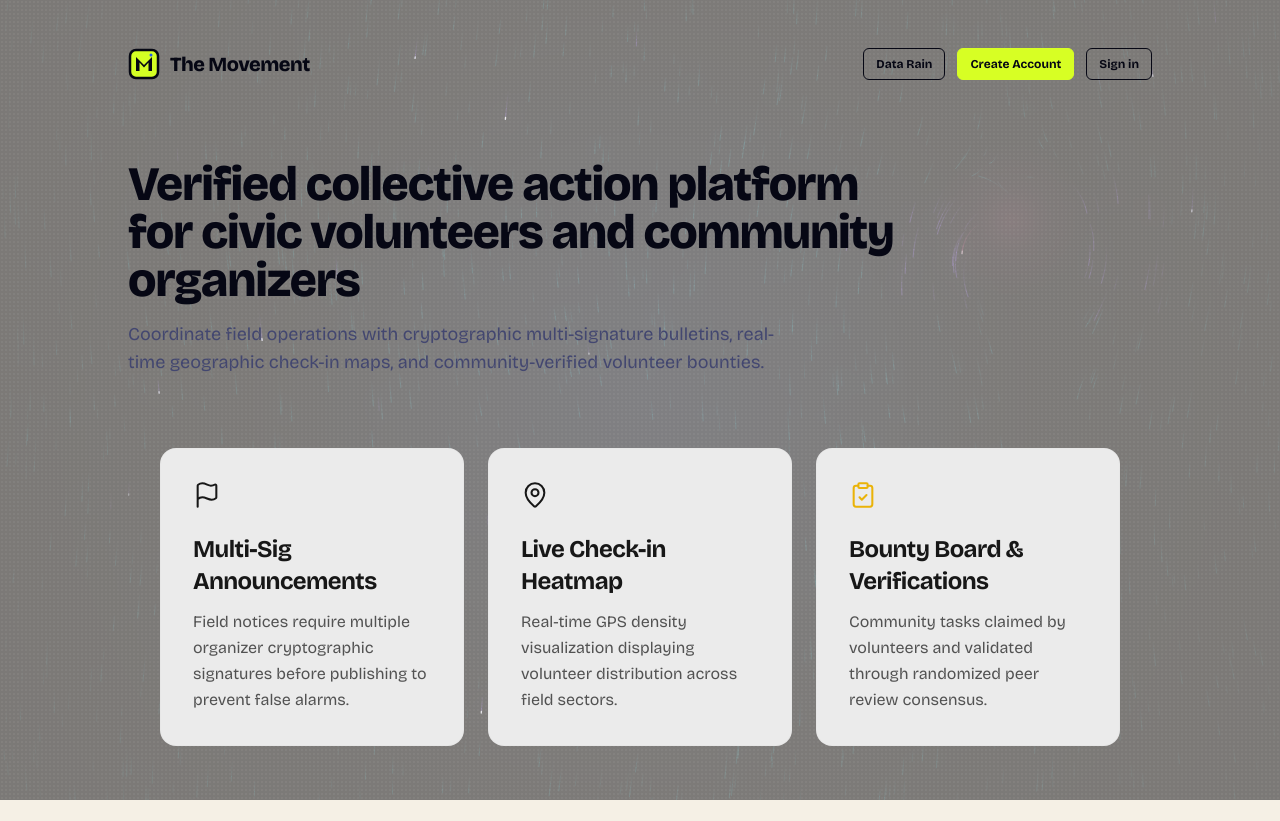
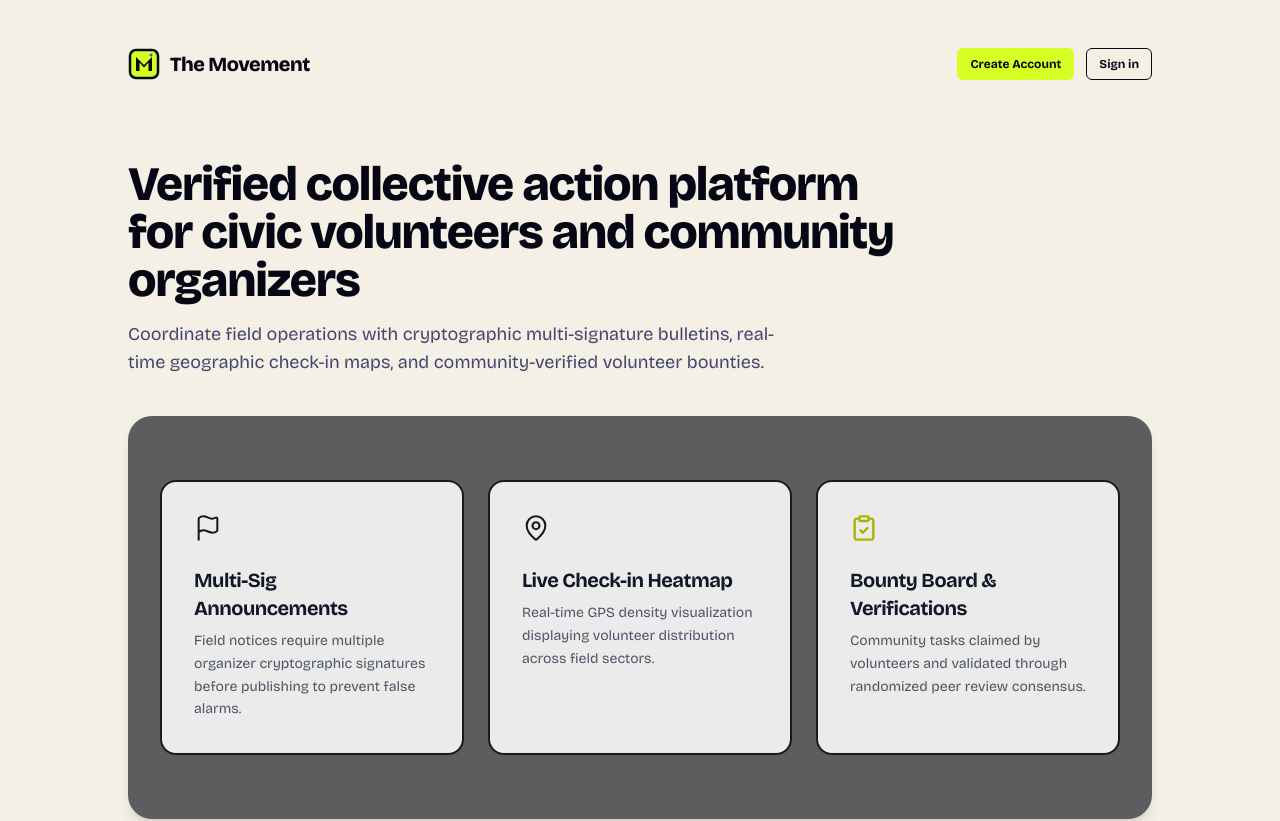
Before and after one commit to JanardhanS56/The-movement-v2, a Next.js app: page / in a window 1280 px wide. Shown: the top 821 px of the page. Built offline with nearby package versions, Linux system fonts and the light colour scheme.

Commit message:
feat(ui): update FeatureCards with dark slate canvas wrapper, high-contrast borders, lime accents, and remove data rain option

```diff
--- a/src/app/page.tsx
+++ b/src/app/page.tsx
@@ -6,7 +6,6 @@ import { useRouter } from "next/navigation"
 import { useAuth } from "@/components/providers/AuthProvider"
 import { Button } from "@/components/ui/button"
 import { Monogram } from "@/components/shared/Monogram"
-import DataRain from "@/components/ui/data-rain"
 import { FeatureCards } from "@/components/ui/FeatureCards"
 
 export default function LandingPage() {
@@ -22,11 +21,6 @@ export default function LandingPage() {
 
   return (
     <div className="relative min-h-screen bg-background text-foreground flex flex-col justify-between p-6 sm:p-12 overflow-hidden">
-      {/* Interactive DataRain Ambient Particle Field - Always Active */}
-      <div className="fixed inset-0 z-0 pointer-events-none opacity-50">
-        <DataRain fullscreen count={1600} flowSpeed={0.75} obstacleRadius={50} />
-      </div>
-
       {/* Top Bar */}
       <header className="relative z-10 flex items-center justify-between max-w-5xl mx-auto w-full pb-8">
         <div className="flex items-center gap-2.5">
@@ -34,11 +28,6 @@ export default function LandingPage() {
           <span className="font-black text-xl tracking-tight text-foreground font-sans">The Movement</span>
         </div>
         <div className="flex items-center gap-3">
-          <Link href="/data-rain">
-            <Button variant="outline" size="sm" className="font-bold">
-              Data Rain
-            </Button>
-          </Link>
           <Link href="/sign-up">
             <Button size="sm" className="font-bold">
               Create Account
@@ -66,16 +55,13 @@ export default function LandingPage() {
         </div>
 
         {/* The Three Features Section */}
-        <FeatureCards className="px-0 py-2" />
+        <FeatureCards wrapperClassName="rounded-3xl shadow-lg" className="px-4 sm:px-6 md:px-8" />
       </main>
 
       {/* Footer */}
       <footer className="relative z-10 max-w-5xl mx-auto w-full pt-12 border-t border-border flex flex-col sm:flex-row items-center justify-between text-xs text-muted-foreground gap-4">
         <p>The Movement platform for verified collective action.</p>
         <div className="flex items-center gap-4">
-          <Link href="/data-rain" className="hover:text-foreground underline underline-offset-4">
-            Data Rain Demo
-          </Link>
           <Link href="/privacy" className="hover:text-foreground underline underline-offset-4">
             Privacy policy
           </Link>
--- a/src/components/ui/FeatureCards.tsx
+++ b/src/components/ui/FeatureCards.tsx
@@ -10,10 +10,12 @@ export interface FeatureItem {
   iconClassName: string;
   title: string;
   description: string;
+  accentColor?: string;
 }
 
 export interface FeatureCardsProps {
   className?: string;
+  wrapperClassName?: string;
   features?: FeatureItem[];
   sectionTitle?: string;
 }
@@ -22,7 +24,7 @@ export const DEFAULT_FEATURES: FeatureItem[] = [
   {
     id: "multi-sig",
     icon: Flag,
-    iconClassName: "text-neutral-900 stroke-[1.75]",
+    iconClassName: "w-7 h-7 text-neutral-900 stroke-[1.75]",
     title: "Multi-Sig Announcements",
     description:
       "Field notices require multiple organizer cryptographic signatures before publishing to prevent false alarms.",
@@ -30,7 +32,7 @@ export const DEFAULT_FEATURES: FeatureItem[] = [
   {
     id: "heatmap",
     icon: MapPin,
-    iconClassName: "text-neutral-900 stroke-[1.75]",
+    iconClassName: "w-7 h-7 text-neutral-900 stroke-[1.75]",
     title: "Live Check-in Heatmap",
     description:
       "Real-time GPS density visualization displaying volunteer distribution across field sectors.",
@@ -38,15 +40,17 @@ export const DEFAULT_FEATURES: FeatureItem[] = [
   {
     id: "bounty-board",
     icon: ClipboardCheck,
-    iconClassName: "text-yellow-500 stroke-[1.75]",
+    iconClassName: "w-7 h-7 text-[#A4B600] stroke-[2]",
     title: "Bounty Board & Verifications",
     description:
       "Community tasks claimed by volunteers and validated through randomized peer review consensus.",
+    accentColor: "#D4E700",
   },
 ];
 
 export function FeatureCards({
   className = "",
+  wrapperClassName = "",
   features = DEFAULT_FEATURES,
   sectionTitle = "Platform Features",
 }: FeatureCardsProps) {
@@ -79,9 +83,12 @@ export function FeatureCards({
   };
 
   return (
+    <div
+      className={`w-full bg-[#5B5D5F] py-8 sm:py-12 md:py-16 ${wrapperClassName}`}
+    >
       <section
         aria-label={sectionTitle}
-      className={`w-full max-w-7xl mx-auto p-4 md:p-8 ${className}`}
+        className={`w-full max-w-6xl mx-auto px-4 sm:px-6 md:px-10 ${className}`}
       >
         <motion.div
           variants={containerVariants}
@@ -106,24 +113,24 @@ export function FeatureCards({
                     ? undefined
                     : { scale: 0.99, transition: { duration: 0.1 } }
                 }
-              className="h-full flex flex-col justify-between bg-[#EBEBEB] border border-neutral-200/60 rounded-2xl p-6 md:p-8 transition-colors duration-200 hover:border-neutral-300"
+                className="h-full flex flex-col justify-between bg-[#EBEBEB] border-2 border-[#1A1A1A] rounded-2xl p-6 md:p-8 shadow-sm transition-all duration-200 ease-out hover:shadow-md"
               >
                 <div>
-                {/* Icon Container */}
+                  {/* Top-Left Aligned Icon Container */}
                   <div className="mb-6 inline-flex items-center justify-center">
                     <IconComponent
                       aria-hidden="true"
-                    className={`w-7 h-7 ${feature.iconClassName}`}
+                      className={feature.iconClassName}
                     />
                   </div>
 
                   {/* Card Title */}
-                <h3 className="font-bold text-neutral-900 leading-snug text-xl md:text-2xl tracking-tight mb-3">
+                  <h3 className="font-bold text-[#111827] text-xl tracking-tight mb-2">
                     {feature.title}
                   </h3>
 
-                {/* Card Body */}
-                <p className="font-normal text-neutral-600 leading-relaxed text-base">
+                  {/* Card Body / Subtitle */}
+                  <p className="font-normal text-[#4B5563] text-sm leading-relaxed">
                     {feature.description}
                   </p>
                 </div>
@@ -132,6 +139,7 @@ export function FeatureCards({
           })}
         </motion.div>
       </section>
+    </div>
   );
 }
 
```
Also changed, not shown: 1 other file (tests, documents, lock files or other folders). Lines whose indentation alone changed are shown as unchanged.
